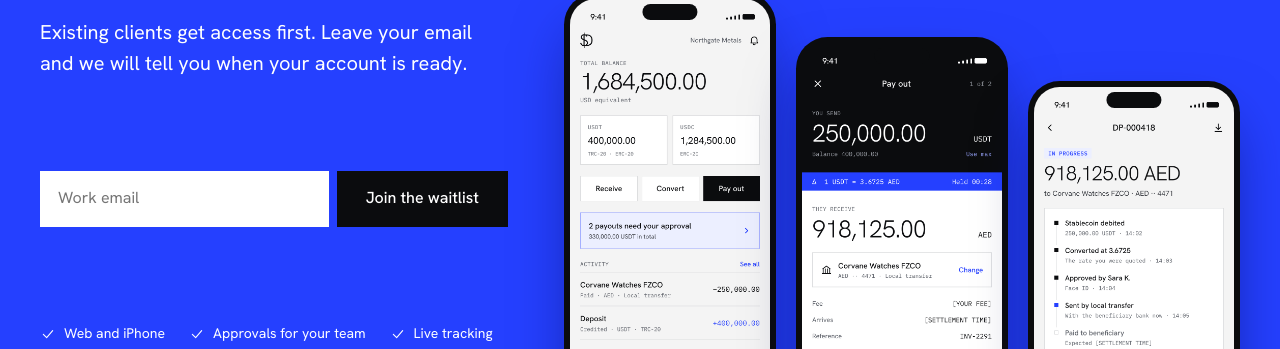
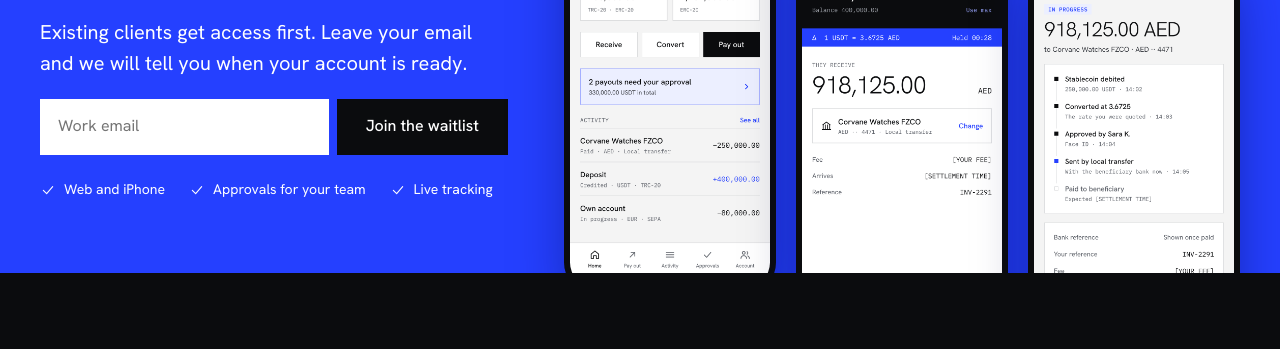
Before and after one commit to alexlewisbuckley-bot/deltapay, a plain HTML site: page platform.html in a window 1280 px wide. Shown: the part 6574-6923 px from the top of the page. Drawn offline with Linux system fonts and the light colour scheme.

Commit message:
Waitlist CTA: tighten spacing
Co-Authored-By: Claude Fable 5.2 <noreply@anthropic.com>
Claude-Session: https://claude.ai/code/session_01HsnAb1KPN2bFi2QBjCruBk

```diff
--- a/styles.css
+++ b/styles.css
@@ -580,3 +580,4 @@ h1{font-size:clamp(40px,5.4vw,68px)}
 @media (max-width:1040px){.cta.visual .stack{padding:64px 0 0}.cta-phones{height:300px;align-self:auto}}
 @media (max-width:820px){.dark .figures .grid{grid-template-columns:1fr 1fr;gap:20px}}
 @media (max-width:560px){.cta-phones{height:250px}}
+.cta.visual form.stack{padding:0}
```
